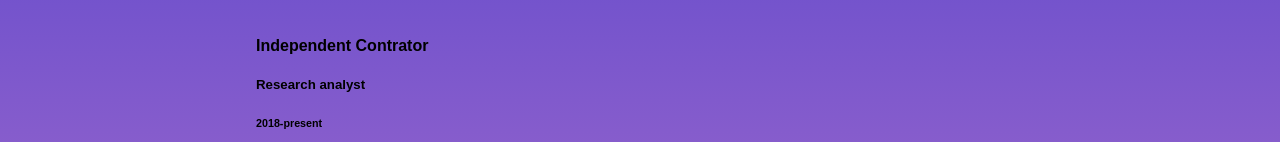
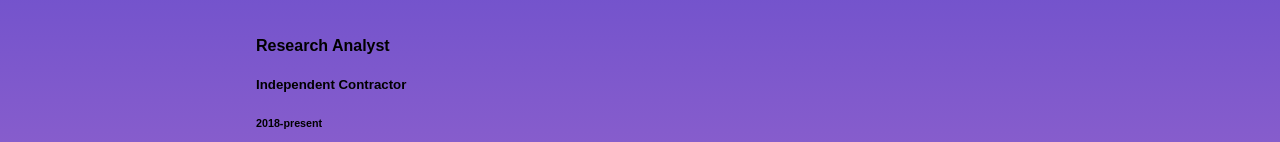
Before and after one commit to megankalk/megankalk.github.io, a plain HTML site: page index.html in a window 1280 px wide. Shown: the part 512-654 px from the top of the page. Drawn offline with Linux system fonts and the light colour scheme.

Commit message:
Update index.html

```diff
--- a/index.html
+++ b/index.html
@@ -18,8 +18,8 @@
       </div>
   <br>
     <div>
-      <h4> Independent Contrator</h4>
-      <h5>Research analyst </h5>
+      <h4> Research Analyst</h4>
+      <h5>Independent Contractor </h5>
       <h6> 2018-present</h6>
 
 
```
